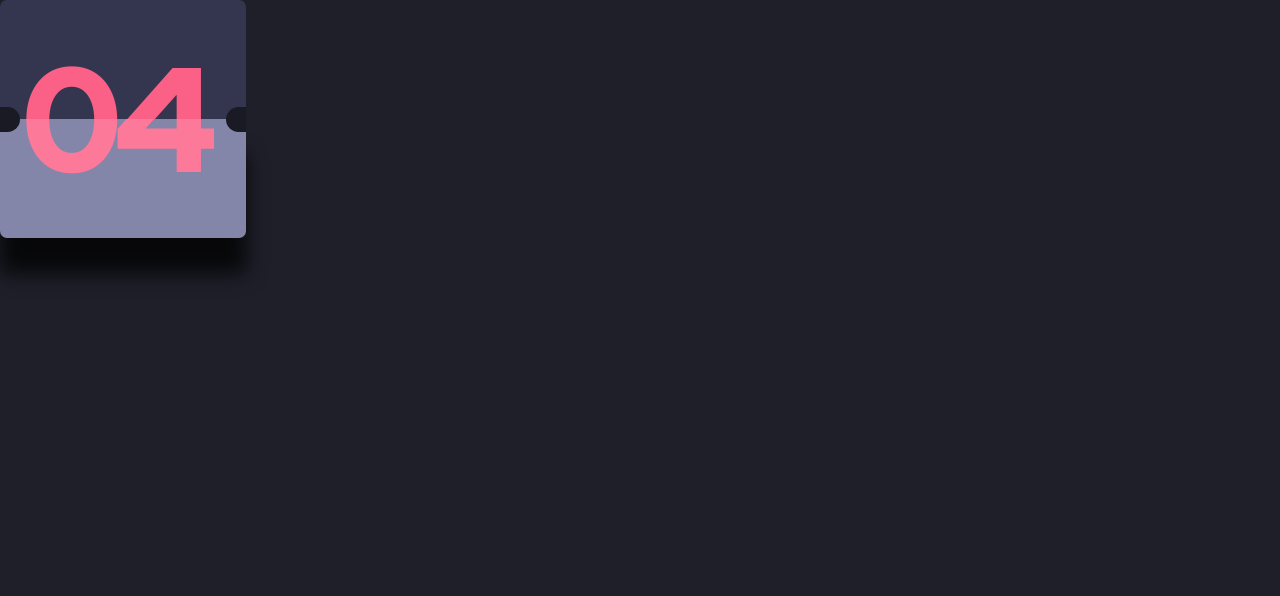
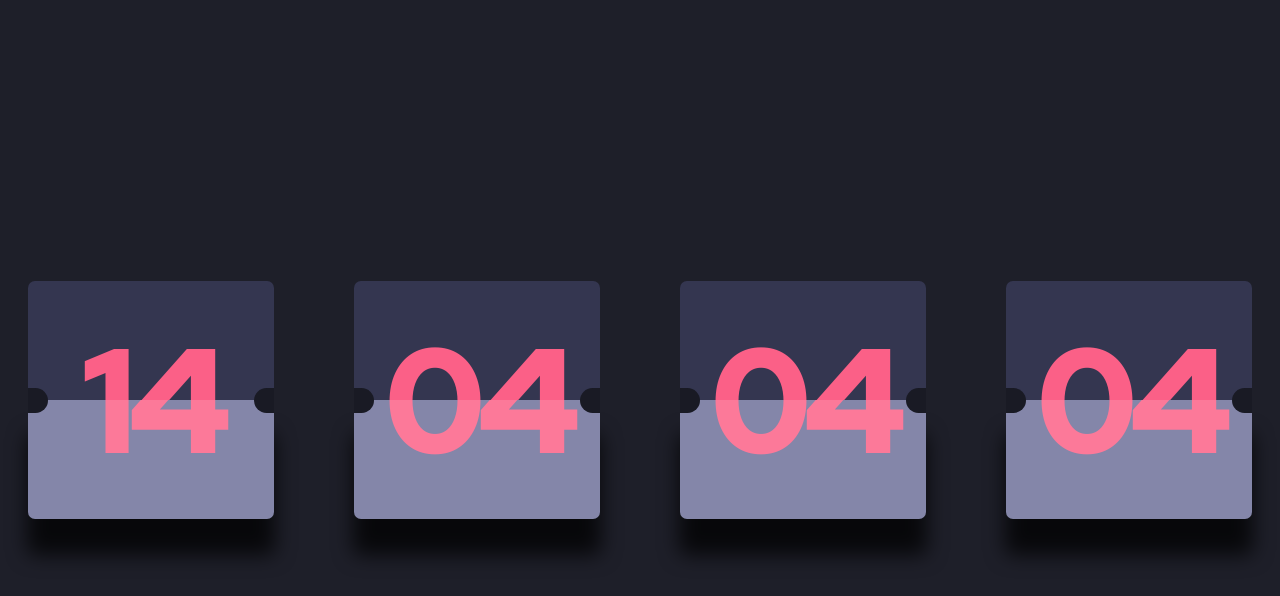
Before and after one commit to sriveer-me/countdown-timer, a website: page src/index.html in a window 1280 px wide. Drawn offline with Linux system fonts and the light colour scheme.

Commit message:
styling coming together

```diff
--- a/src/index.html
+++ b/src/index.html
@@ -18,6 +18,25 @@
     <main>
         <div class="flip-clock">
             <div class="flip-clock__element">
+                <div class="flip-clock__elementTop">14</div>
+                <div class="flip-clock__thin-strip"></div>
+                <div class="flip-clock__elementBottom">14</div>
+            </div>
+        </div>
+        <div class="flip-clock">
+            <div class="flip-clock__element">
+                <div class="flip-clock__elementTop">04</div>
+                <div class="flip-clock__elementBottom">04</div>
+            </div>
+        </div>
+        <div class="flip-clock">
+            <div class="flip-clock__element">
+                <div class="flip-clock__elementTop">04</div>
+                <div class="flip-clock__elementBottom">04</div>
+            </div>
+        </div>
+        <div class="flip-clock">
+            <div class="flip-clock__element">
                 <div class="flip-clock__elementTop">04</div>
                 <div class="flip-clock__elementBottom">04</div>
             </div>
--- a/src/sass/components/_flip-clock.scss
+++ b/src/sass/components/_flip-clock.scss
@@ -1,4 +1,7 @@
 .flip-clock{
+    display: inline-block;
+    margin: 4rem;
+
     &__element{
         width: 24.6rem;
         height: 23.8rem;
@@ -14,6 +17,7 @@
            height: calc(23.8rem / 2);
 
            display: flex;
+           justify-content: center;
            overflow: hidden;
            letter-spacing: -1.0rem;
            padding: 2rem;
@@ -25,7 +29,6 @@
             left: 0;
 
             align-items: flex-start;
-            justify-content: flex-start;
             background-color: $color-black-3;
 
 
@@ -36,7 +39,6 @@
             left: 0;
 
             align-items: flex-end;
-            justify-content: flex-start;
             background-color: $color-black-4;
 
             -webkit-box-shadow: 0px 35px 20px 1px rgba(0,0,0,0.75);
--- a/src/sass/pages/_main.scss
+++ b/src/sass/pages/_main.scss
@@ -2,4 +2,8 @@ main{
     background-color: $color-black-2;
     height: 100vh;
     width: 100vw;
+
+    display: flex;
+    justify-content: center;
+    align-items: center;
 }
```
Also changed, not shown: src/css/style.css.
